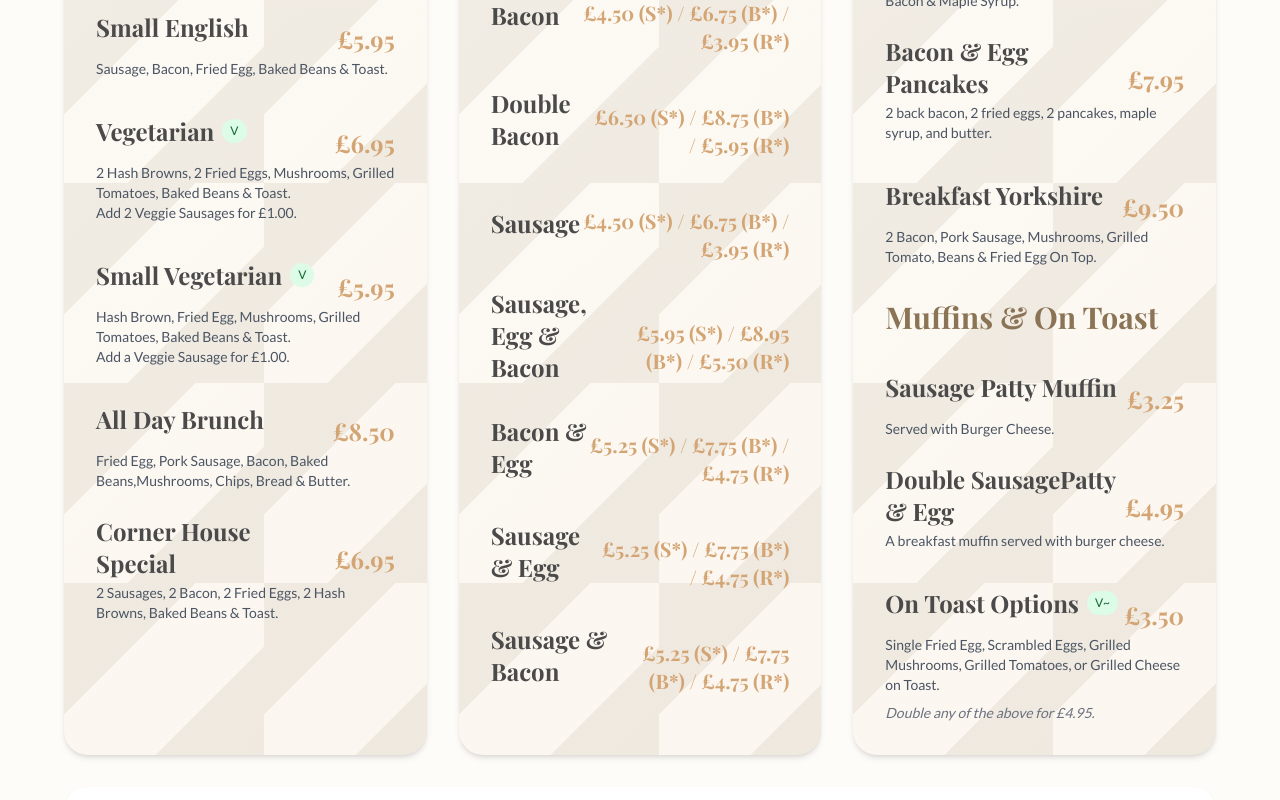
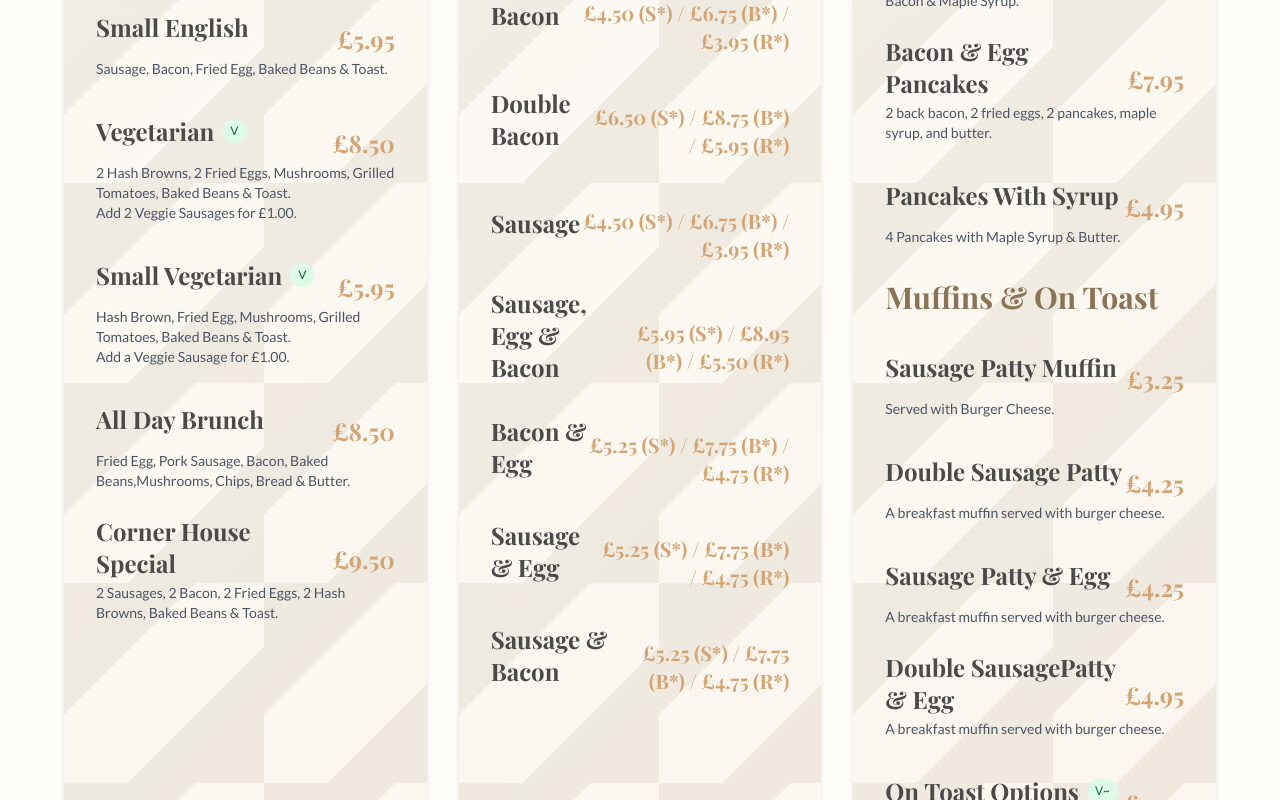
Before and after one commit to tolmir-git/The-Corner-House-CafeDiner, a React (Create React App) app: page /breakfast in a window 1280 px wide. Shown: the part 500-1300 px from the top of the page. Built offline with nearby package versions, Linux system fonts and the light colour scheme.

Commit message:
prices updated

```diff
--- a/src/pages/Bakery.js
+++ b/src/pages/Bakery.js
@@ -325,7 +325,8 @@ function BakeryPage() {
                         </div>
                     </div>
                 </div>
-                <p className="text-sm italic text-gray-500 mt-2"><b>EXTRA FILLINGS £1.00 EACH</b></p>
+
+                <p className="text-sm italic text-gray-500 mt-2"><b>Extras</b> Cheese Slice 50p, Add Salad 50p, Coleslaw 50p, Single Salad Items/Sweet Pickle 25p</p>
             </div>
         </div>
 
--- a/src/pages/BreakfastPage.js
+++ b/src/pages/BreakfastPage.js
@@ -34,7 +34,7 @@ function BreakfastPage() {
                                 <h3 className="text-xl sm:text-2xl font-semibold">Full English</h3>
                                 <span className="bg-gradient-to-r from-amber-100 to-amber-200 text-amber-800 text-xs px-3 py-1 rounded-full font-semibold shadow-sm border border-amber-200">⭐ Popular</span>
                             </div>
-                            <span className="price text-xl sm:text-2xl font-bold">£6.95</span>
+                            <span className="price text-xl sm:text-2xl font-bold">£8.50</span>
                         </div>
                         <p className="text-gray-600 text-sm">2 Sausages, 2 Bacon, 2 Fried Eggs, Baked Beans & Toast.</p>
                     </div>
@@ -51,7 +51,7 @@ function BreakfastPage() {
                                 <h3 className="text-xl sm:text-2xl font-semibold">Vegetarian</h3>
                                 <span className="bg-green-100 text-green-800 text-xs px-2 py-1 rounded-full">V</span>
                             </div>
-                            <span className="price text-xl sm:text-2xl font-bold">£6.95</span>
+                            <span className="price text-xl sm:text-2xl font-bold">£8.50</span>
                         </div>
                         <p className="text-gray-600 text-sm">2 Hash Browns, 2 Fried Eggs, Mushrooms, Grilled Tomatoes, Baked Beans & Toast.<br></br><span>Add 2 Veggie Sausages for £1.00.</span></p>
                     </div>
@@ -77,7 +77,7 @@ function BreakfastPage() {
                     <div>
                         <div className="flex justify-between items-center mb-1">
                             <h3 className="text-xl sm:text-2xl font-semibold">Corner House Special</h3>
-                            <span className="price text-xl sm:text-2xl font-bold">£6.95</span>
+                            <span className="price text-xl sm:text-2xl font-bold">£9.50</span>
                         </div>
                         <p className="text-gray-600 text-sm">2 Sausages, 2 Bacon, 2 Fried Eggs, 2 Hash Browns, Baked Beans & Toast.</p>
                     </div>
@@ -155,10 +155,10 @@ function BreakfastPage() {
                     </div>
                     <div>
                         <div className="flex justify-between items-center mb-1">
-                            <h3 className="text-xl sm:text-2xl font-semibold">Breakfast Yorkshire</h3>
-                            <span className="price text-xl sm:text-2xl font-bold">£9.50</span>
+                            <h3 className="text-xl sm:text-2xl font-semibold">Pancakes With Syrup</h3>
+                            <span className="price text-xl sm:text-2xl font-bold">£4.95</span>
                         </div>
-                        <p className="text-gray-600 text-sm">2 Bacon, Pork Sausage, Mushrooms, Grilled Tomato, Beans & Fried Egg On Top.</p>
+                        <p className="text-gray-600 text-sm">4 Pancakes with Maple Syrup & Butter.</p>
                     </div>
                 </div>
                 <h2 className="text-2xl sm:text-3xl font-bold section-title mt-8 mb-6">Muffins & On Toast</h2>
@@ -169,6 +169,20 @@ function BreakfastPage() {
                             <span className="price text-xl sm:text-2xl font-bold">£3.25</span>
                         </div>
                         <p className="text-gray-600 text-sm">Served with Burger Cheese.</p>
+                    </div>
+                    <div>
+                        <div className="flex justify-between items-center mb-1">
+                            <h3 className="text-xl sm:text-2xl font-semibold">Double Sausage Patty</h3>
+                            <span className="price text-xl sm:text-2xl font-bold">£4.25</span>
+                        </div>
+                        <p className="text-gray-600 text-sm">A breakfast muffin served with burger cheese.</p>
+                    </div>
+                    <div>
+                        <div className="flex justify-between items-center mb-1">
+                            <h3 className="text-xl sm:text-2xl font-semibold">Sausage Patty & Egg</h3>
+                            <span className="price text-xl sm:text-2xl font-bold">£4.25</span>
+                        </div>
+                        <p className="text-gray-600 text-sm">A breakfast muffin served with burger cheese.</p>
                     </div>
                     <div>
                         <div className="flex justify-between items-center mb-1">
--- a/src/pages/Burgers.js
+++ b/src/pages/Burgers.js
@@ -80,7 +80,7 @@ function BurgersPage() {
                 <div className="space-y-6">
                     <div>
                         <div className="flex justify-between items-center mb-1">
-                            <h3 className="text-xl sm:text-2xl font-semibold">Chicken Burger </h3>
+                            <h3 className="text-xl sm:text-2xl font-semibold">Chicken Burger</h3>
                             <span className="price text-lg sm:text-xl font-bold text-right">£5.50</span>
                         </div>
 
--- a/src/pages/DessertPage.js
+++ b/src/pages/DessertPage.js
@@ -41,22 +41,12 @@ function DessertPage() {
                     <div>
                         <div className="flex justify-between items-center mb-1">
                             <div className="flex items-center gap-2">
-                                <h3 className="text-xl sm:text-2xl font-semibold">Banana Pancakes</h3>
-                                <span className="bg-green-100 text-green-800 text-xs px-2 py-1 rounded-full">V</span>
-                            </div>
-                            <span className="price text-xl sm:text-2xl font-bold">£5.95</span>
-                        </div>
-                        <p className="text-gray-600 text-sm">3 Pancakes with Fresh Banana, Chocolate Sauce & Ice Cream.</p>
-                    </div>
-                    <div>
-                        <div className="flex justify-between items-center mb-1">
-                            <div className="flex items-center gap-2">
-                                <h3 className="text-xl sm:text-2xl font-semibold">Pancakes with Syrup</h3>
+                                <h3 className="text-xl sm:text-2xl font-semibold">Vanilla Pancakes</h3>
                                 <span className="bg-green-100 text-green-800 text-xs px-2 py-1 rounded-full">V</span>
                             </div>
                             <span className="price text-xl sm:text-2xl font-bold">£4.95</span>
                         </div>
-                        <p className="text-gray-600 text-sm">3 Pancakes with Vanilla Ice Cream & Maple Syrup.</p>
+                        <p className="text-gray-600 text-sm">3 Pancakes with Vanilla Ice Cream & Marple Syrup Or Chocolate Sauce.</p>
                     </div>
                 </div>
             </div>
@@ -64,13 +54,6 @@ function DessertPage() {
             <div className="bg-pattern rounded-3xl p-6 sm:p-8 card shadow-md">
                 <h2 className="text-2xl sm:text-3xl font-bold section-title mb-6">Pies & Cakes</h2>
                 <div className="space-y-6">
-                    <div>
-                        <div className="flex justify-between items-center mb-1">
-                            <h3 className="text-xl sm:text-2xl font-semibold">Banana Split</h3>
-                            <span className="price text-xl sm:text-2xl font-bold">£4.50</span>
-                        </div>
-                        <p className="text-gray-600 text-sm">A classic dessert perfect for sharing.</p>
-                    </div>
                     <div>
                         <div className="flex justify-between items-center mb-1">
                             <h3 className="text-xl sm:text-2xl font-semibold">Apple Pie</h3>
--- a/src/pages/DrinksPage.js
+++ b/src/pages/DrinksPage.js
@@ -24,7 +24,7 @@ function DrinksPage() {
                             <h3 className="text-xl sm:text-2xl font-semibold">Tea</h3>
                             <span className="price text-xl sm:text-2xl font-bold">£2.00</span>
                         </div>
-                        <p className="text-gray-600 text-sm">Pot or Mug of Tea. Pot for Two £3.90. Decaf Available.</p>
+                        <p className="text-gray-600 text-sm">Pot or Mug of Tea. Pot for Two £3.90. Decaf Available and herbal tea available £2.25.</p>
                     </div>
                     <div>
                         <div className="flex justify-between items-center mb-1">
--- a/src/pages/Mains.js
+++ b/src/pages/Mains.js
@@ -56,7 +56,7 @@ function MainsPage() {
                     <div>
                         <div className="flex justify-between items-center mb-1">
                             <h3 className="text-xl sm:text-2xl font-semibold">Chips/Fries</h3>
-                            <span className="price text-xl sm:text-2xl font-bold text-right whitespace-nowrap">£6.95</span>
+                            <span className="price text-xl sm:text-2xl font-bold text-right whitespace-nowrap">£3.25</span>
                         </div>
                         <p className="text-gray-600 text-sm italic">Served In A Baguette</p>
                     </div>
@@ -191,7 +191,7 @@ function MainsPage() {
                      {/* Item 9 */}
                     <div>
                         <div className="flex justify-between items-center mb-1">
-                            <h3 className="text-xl sm:text-2xl font-semibold">Sausage, Fried Egg & Chips</h3>
+                            <h3 className="text-xl sm:text-2xl font-semibold">Pork Sausage, Fried Egg & Chips</h3>
                             <span className="price text-xl sm:text-2xl font-bold text-right whitespace-nowrap">£5.95</span>
                         </div>
                     </div>
@@ -251,6 +251,10 @@ function MainsPage() {
                         <h3 className="font-semibold text-gray-800">Cheese Omelette With Chips Or Jacket Potato & Side Salad</h3>
                         <span className="price_extras font-bold">£8.50</span>
                     </div>
+                    <div className="flex justify-between items-center col-span-full">
+                        <h3 className="font-semibold text-gray-800">Cheese Omelette Salad (See "Fresh Salads" Section)</h3>
+                        <span className="price_extras font-bold">£9.50</span>
+                    </div>
                 </div>
                 <p className="text-sm italic text-gray-500 mt-4 pt-4 border-t border-gray-200">
                     CHEESE & HAM or CHEESE & MUSHROOM OMELETTE also available.
```
